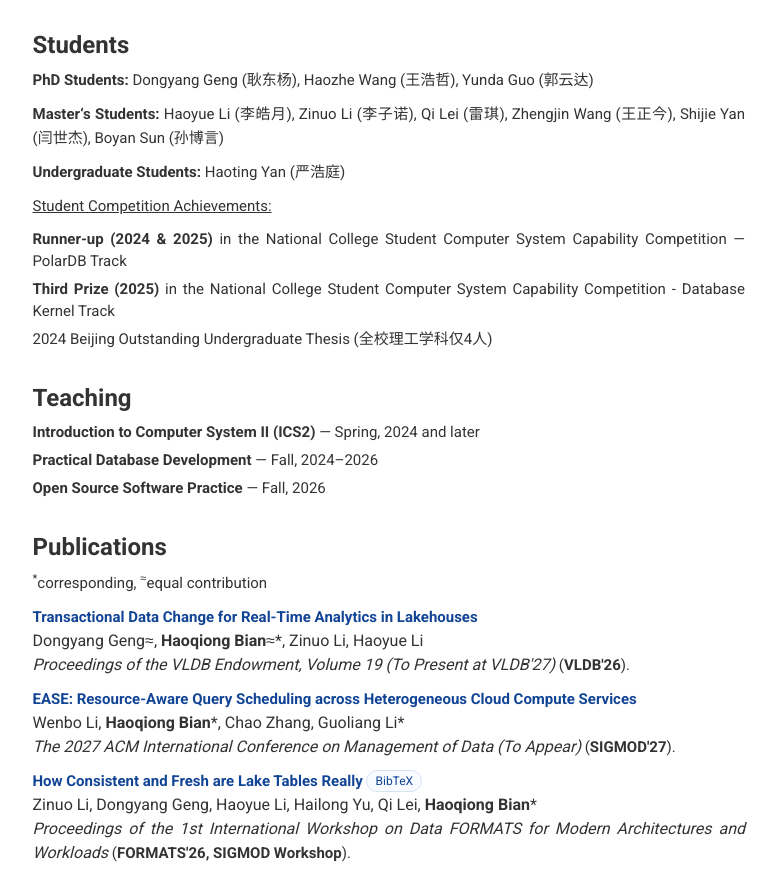
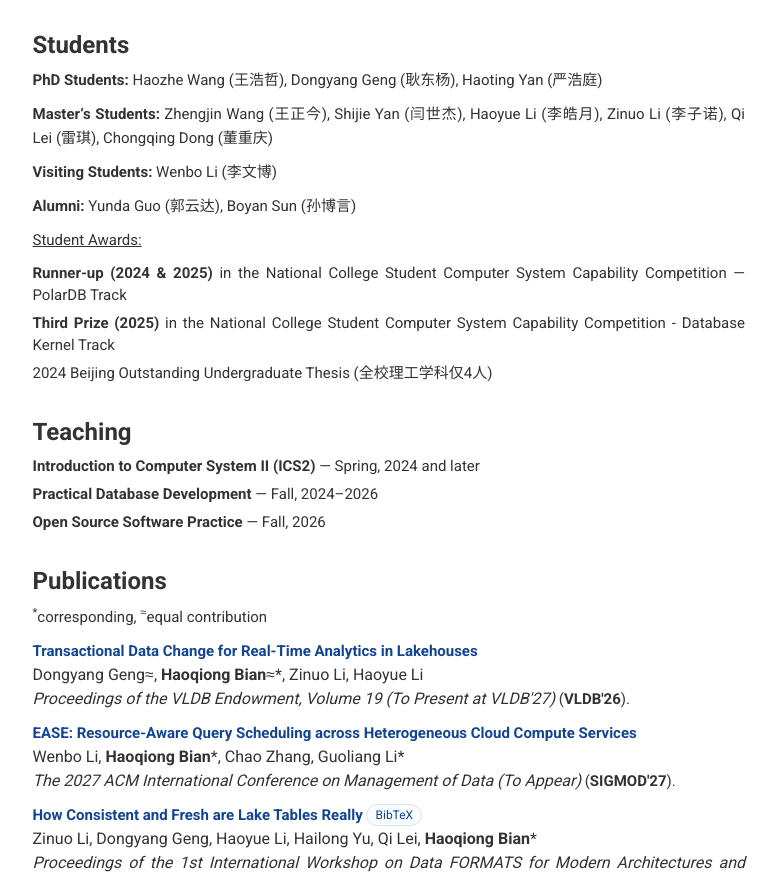
Before and after one commit to bianhq/bianhq.github.io, a plain HTML site: page index.html in a window 1280 px wide. Shown: the part 1058-1930 px from the top of the page, without its empty margins (375-1151 px from the left). Drawn offline with nearby package versions, Linux system fonts and the light colour scheme.

Commit message:
update students and publications

```diff
--- a/index.html
+++ b/index.html
@@ -141,10 +141,11 @@
                 <!-- Students -->
                 <h2 id="students">Students</h2>
                 <div class="content-block">
-                    <p><strong>PhD Students:</strong> Dongyang Geng (耿东杨), Haozhe Wang (王浩哲), Yunda Guo (郭云达)</p>
-                    <p><strong>Master‘s Students:</strong> Haoyue Li (李皓月), Zinuo Li (李子诺), Qi Lei (雷琪), Zhengjin Wang (王正今), Shijie Yan (闫世杰), Boyan Sun (孙博言)</p>
-                    <p><strong>Undergraduate Students:</strong> Haoting Yan (严浩庭)</p>
-                    <p><u>Student Competition Achievements:</u></p>
+                    <p><strong>PhD Students:</strong> Haozhe Wang (王浩哲), Dongyang Geng (耿东杨), Haoting Yan (严浩庭)</p>
+                    <p><strong>Master‘s Students:</strong> Zhengjin Wang (王正今), Shijie Yan (闫世杰), Haoyue Li (李皓月), Zinuo Li (李子诺), Qi Lei (雷琪), Chongqing Dong (董重庆)</p>
+                    <p><strong>Visiting Students:</strong> Wenbo Li (李文博)</p>
+                    <p><strong>Alumni:</strong> Yunda Guo (郭云达), Boyan Sun (孙博言)</p>
+                    <p><u>Student Awards:</u></p>
                     <ul>
                         <li><strong>Runner-up (2024 &amp; 2025)</strong> in the National College Student Computer System Capability
                             Competition &mdash; PolarDB Track</li>
@@ -289,7 +290,7 @@
                         <li>
                             <p>
                                 <a href="https://www.jos.org.cn/jos/article/abstract/5872">HDFS存储和优化技术研究综述 (Survey on Storage and Optimization Techniques of HDFS)</a> <button class="pub-action pub-cite" type="button" data-bibtex-key="jin2020hdfs">BibTeX</button><br>
-                                <span class="pub-authors">Guodong Jin, Haoqiong Bian, Yueguo Chen, Xiaoyong Du</span><br>
+                                <span class="pub-authors">Guodong Jin, <strong>Haoqiong Bian</strong>, Yueguo Chen, Xiaoyong Du</span><br>
                                 <em>Journal of Software, 2020, 31(1): 137-161</em>.
                             </p>
                         </li>
```
